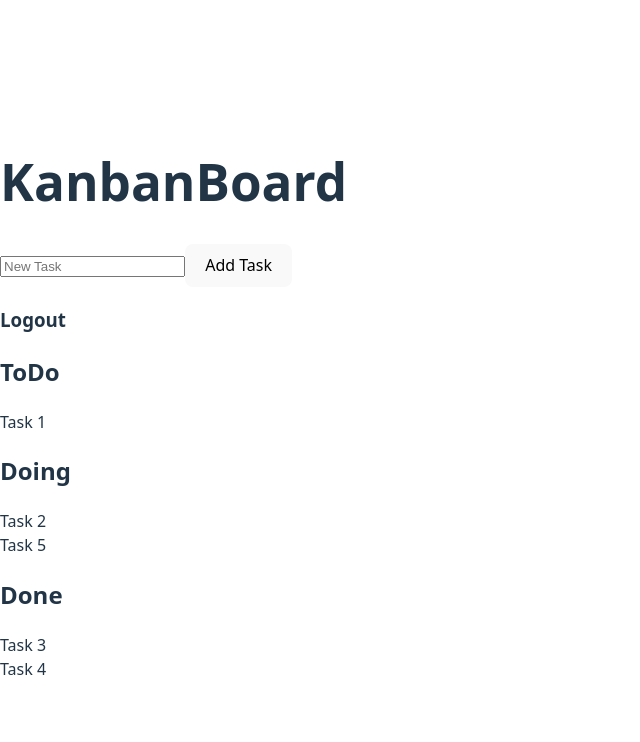
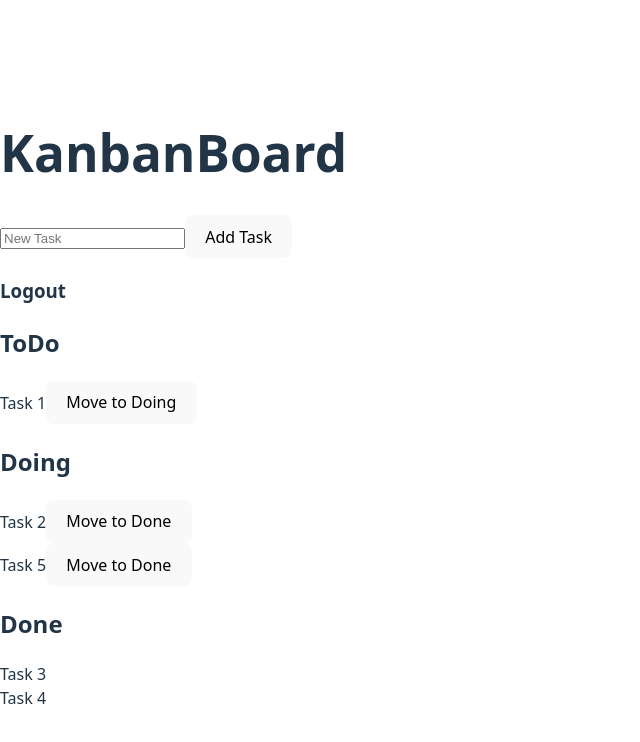
Before and after one commit to L-E-G-E-N-D/kanban-board-react, a React app in the folder frontend/: page / in a window 1280 px wide. Shown: the top 742 px of the page, without its empty margins (0-640 px from the left). Built offline with nearby package versions, Linux system fonts and the light colour scheme; the HTML template or start-up script is replaced by a standard one.

Commit message:
Add ability to move tasks between columns

```diff
--- a/frontend/src/App.jsx
+++ b/frontend/src/App.jsx
@@ -27,6 +27,15 @@ function App() {
     setNewTask("");
   }
 
+  function moveTask(id, newStatus){
+    setTasks(
+      tasks.map(task=>
+        task.id===id?{...task,status:newStatus}:task
+      )
+    );
+  }
+
+
   return (
     <div>
       <div>
@@ -39,16 +48,25 @@ function App() {
         />
         <button onClick={addTask}>Add Task</button>
 
+
         <h3>Logout</h3>
+
 
       <div>
         <h2>ToDo</h2>
         {tasks
           .filter(task=>task.status==="todo")
           .map(task=>(
-            <div key={task.id}>{task.title}</div>
+            <div key={task.id}>
+              {task.title}
+              <button onClick={()=>moveTask(task.id,"doing")}>
+                Move to Doing
+              </button>
+            </div>
           ))
           }
+
+
 
       </div>
       <div>
@@ -56,11 +74,19 @@ function App() {
         {tasks
           .filter(task=>task.status==="doing")
           .map(task=>(
-            <div key={task.id}>{task.title}</div>
+            <div key={task.id}>
+              {task.title}
+              <button onClick={()=>moveTask(task.id,"done")}>
+                Move to Done
+              </button>
+            </div>
           ))
           }
 
       </div>
+
+
+
       <div>
         <h2>Done</h2>
         {tasks
```
